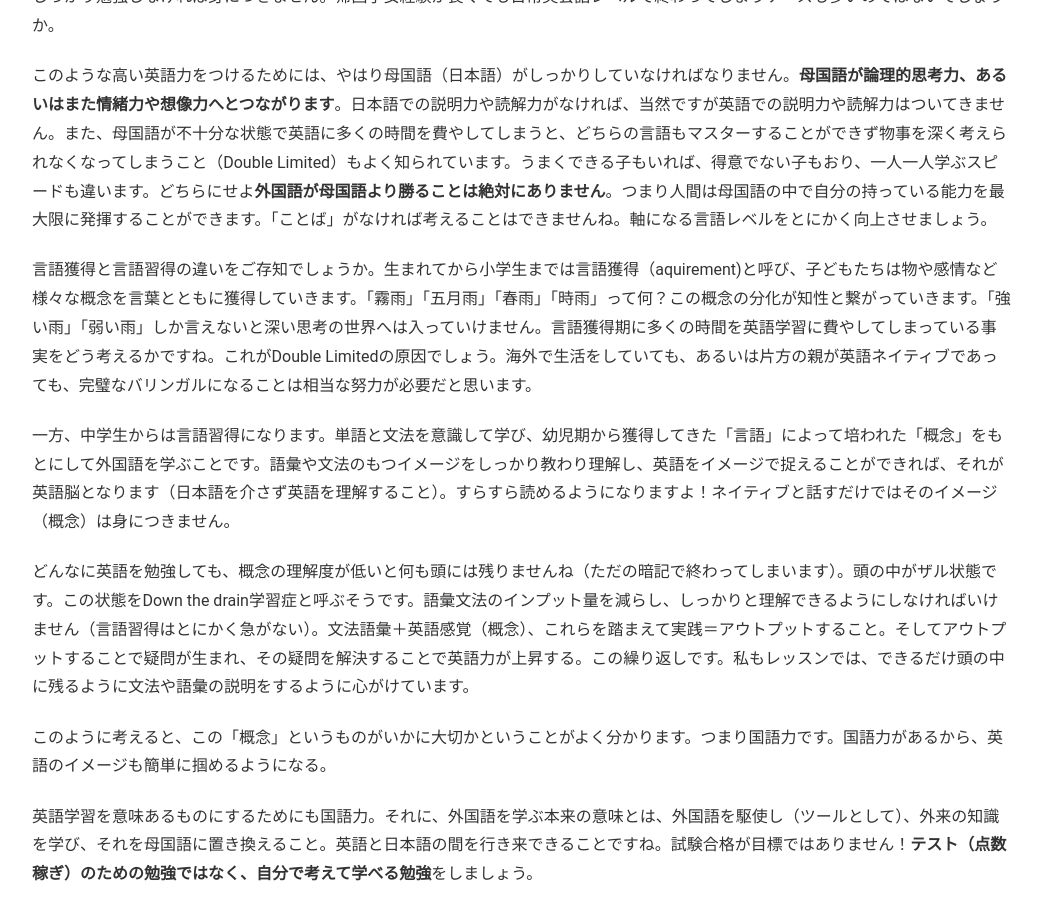
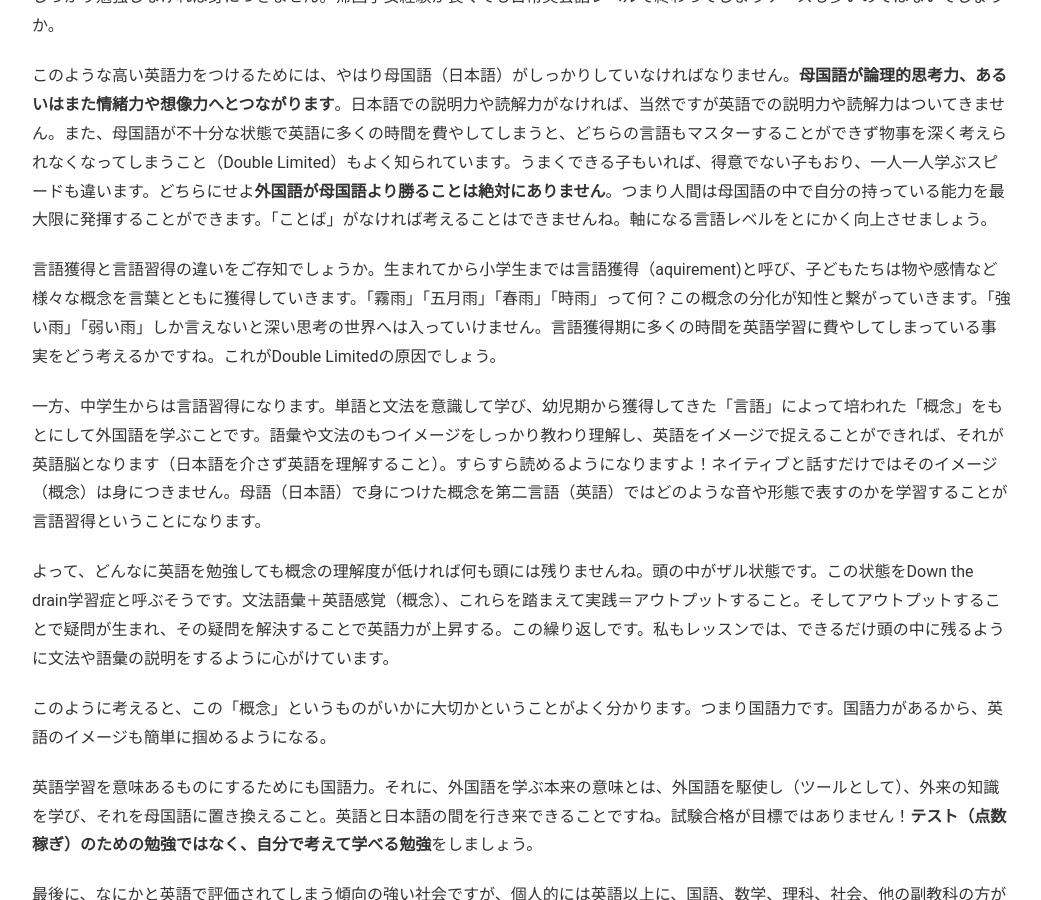
Before and after one commit to phocean/akispace, a Jekyll site: the page built from lessons.md, in a window 1280 px wide and 900 px high, scrolled down 2031 px. Shown: the whole window, without its empty margins (118-1159 px from the left). Built offline with Jekyll 4.4.1, drawn with Linux system fonts in a browser that asks for light colours.

Commit message:
Update lessons.md

```diff
--- a/lessons.md
+++ b/lessons.md
@@ -38,11 +38,11 @@
 
 このような高い英語力をつけるためには、やはり母国語（日本語）がしっかりしていなければなりません。**母国語が論理的思考力、あるいはまた情緒力や想像力へとつながります**。日本語での説明力や読解力がなければ、当然ですが英語での説明力や読解力はついてきません。また、母国語が不十分な状態で英語に多くの時間を費やしてしまうと、どちらの言語もマスターすることができず物事を深く考えられなくなってしまうこと（Double Limited）もよく知られています。うまくできる子もいれば、得意でない子もおり、一人一人学ぶスピードも違います。どちらにせよ**外国語が母国語より勝ることは絶対にありません**。つまり人間は母国語の中で自分の持っている能力を最大限に発揮することができます。「ことば」がなければ考えることはできませんね。軸になる言語レベルをとにかく向上させましょう。
 
-言語獲得と言語習得の違いをご存知でしょうか。生まれてから小学生までは言語獲得（aquirement)と呼び、子どもたちは物や感情など様々な概念を言葉とともに獲得していきます。「霧雨」「五月雨」「春雨」「時雨」って何？この概念の分化が知性と繋がっていきます。「強い雨」「弱い雨」しか言えないと深い思考の世界へは入っていけません。言語獲得期に多くの時間を英語学習に費やしてしまっている事実をどう考えるかですね。これがDouble Limitedの原因でしょう。海外で生活をしていても、あるいは片方の親が英語ネイティブであっても、完璧なバリンガルになることは相当な努力が必要だと思います。
+言語獲得と言語習得の違いをご存知でしょうか。生まれてから小学生までは言語獲得（aquirement)と呼び、子どもたちは物や感情など様々な概念を言葉とともに獲得していきます。「霧雨」「五月雨」「春雨」「時雨」って何？この概念の分化が知性と繋がっていきます。「強い雨」「弱い雨」しか言えないと深い思考の世界へは入っていけません。言語獲得期に多くの時間を英語学習に費やしてしまっている事実をどう考えるかですね。これがDouble Limitedの原因でしょう。
 
-一方、中学生からは言語習得になります。単語と文法を意識して学び、幼児期から獲得してきた「言語」によって培われた「概念」をもとにして外国語を学ぶことです。語彙や文法のもつイメージをしっかり教わり理解し、英語をイメージで捉えることができれば、それが英語脳となります（日本語を介さず英語を理解すること）。すらすら読めるようになりますよ！ネイティブと話すだけではそのイメージ（概念）は身につきません。
+一方、中学生からは言語習得になります。単語と文法を意識して学び、幼児期から獲得してきた「言語」によって培われた「概念」をもとにして外国語を学ぶことです。語彙や文法のもつイメージをしっかり教わり理解し、英語をイメージで捉えることができれば、それが英語脳となります（日本語を介さず英語を理解すること）。すらすら読めるようになりますよ！ネイティブと話すだけではそのイメージ（概念）は身につきません。母語（日本語）で身につけた概念を第二言語（英語）ではどのような音や形態で表すのかを学習することが言語習得ということになります。
 
-どんなに英語を勉強しても、概念の理解度が低いと何も頭には残りませんね（ただの暗記で終わってしまいます）。頭の中がザル状態です。この状態をDown the drain学習症と呼ぶそうです。語彙文法のインプット量を減らし、しっかりと理解できるようにしなければいけません（言語習得はとにかく急がない）。文法語彙＋英語感覚（概念）、これらを踏まえて実践＝アウトプットすること。そしてアウトプットすることで疑問が生まれ、その疑問を解決することで英語力が上昇する。この繰り返しです。私もレッスンでは、できるだけ頭の中に残るように文法や語彙の説明をするように心がけています。
+よって、どんなに英語を勉強しても概念の理解度が低ければ何も頭には残りませんね。頭の中がザル状態です。この状態をDown the drain学習症と呼ぶそうです。文法語彙＋英語感覚（概念）、これらを踏まえて実践＝アウトプットすること。そしてアウトプットすることで疑問が生まれ、その疑問を解決することで英語力が上昇する。この繰り返しです。私もレッスンでは、できるだけ頭の中に残るように文法や語彙の説明をするように心がけています。
 
 このように考えると、この「概念」というものがいかに大切かということがよく分かります。つまり国語力です。国語力があるから、英語のイメージも簡単に掴めるようになる。
 
```
